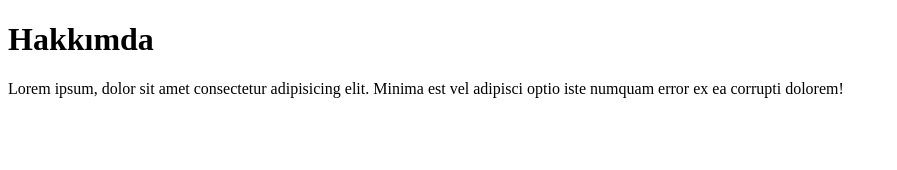
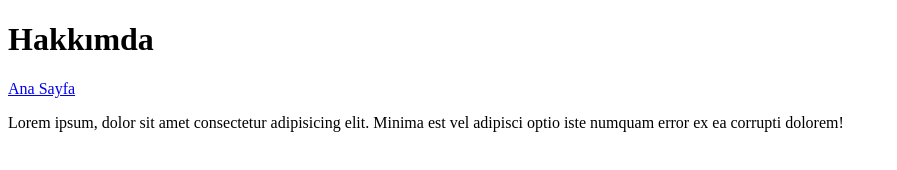
Before and after one commit to arrowfun/ilk-js-app, a plain HTML site: page hakkinda.html in a window 1280 px wide. Shown: the whole page, without its empty margins (0-897 px from the left). Drawn offline with Linux system fonts and the light colour scheme.

Commit message:
menu eklendi

```diff
--- a/hakkinda.html
+++ b/hakkinda.html
@@ -7,6 +7,7 @@
 </head>
 <body>
     <h1>Hakkımda</h1>
+    <a href="index.html">Ana Sayfa</a>
     <p>Lorem ipsum, dolor sit amet consectetur adipisicing elit. Minima est vel adipisci optio iste numquam error ex ea corrupti dolorem!</p>
 </body>
 </html>
```
